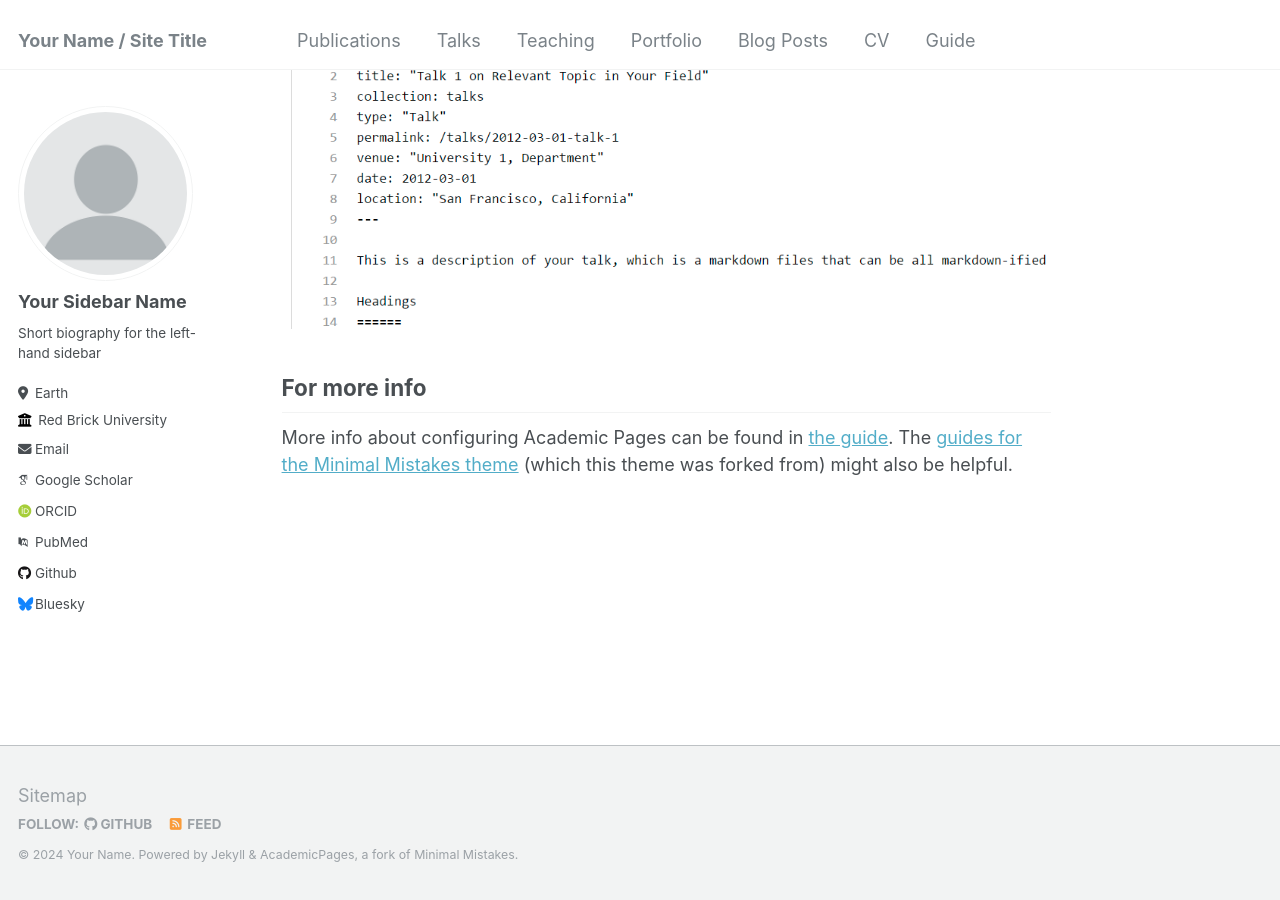
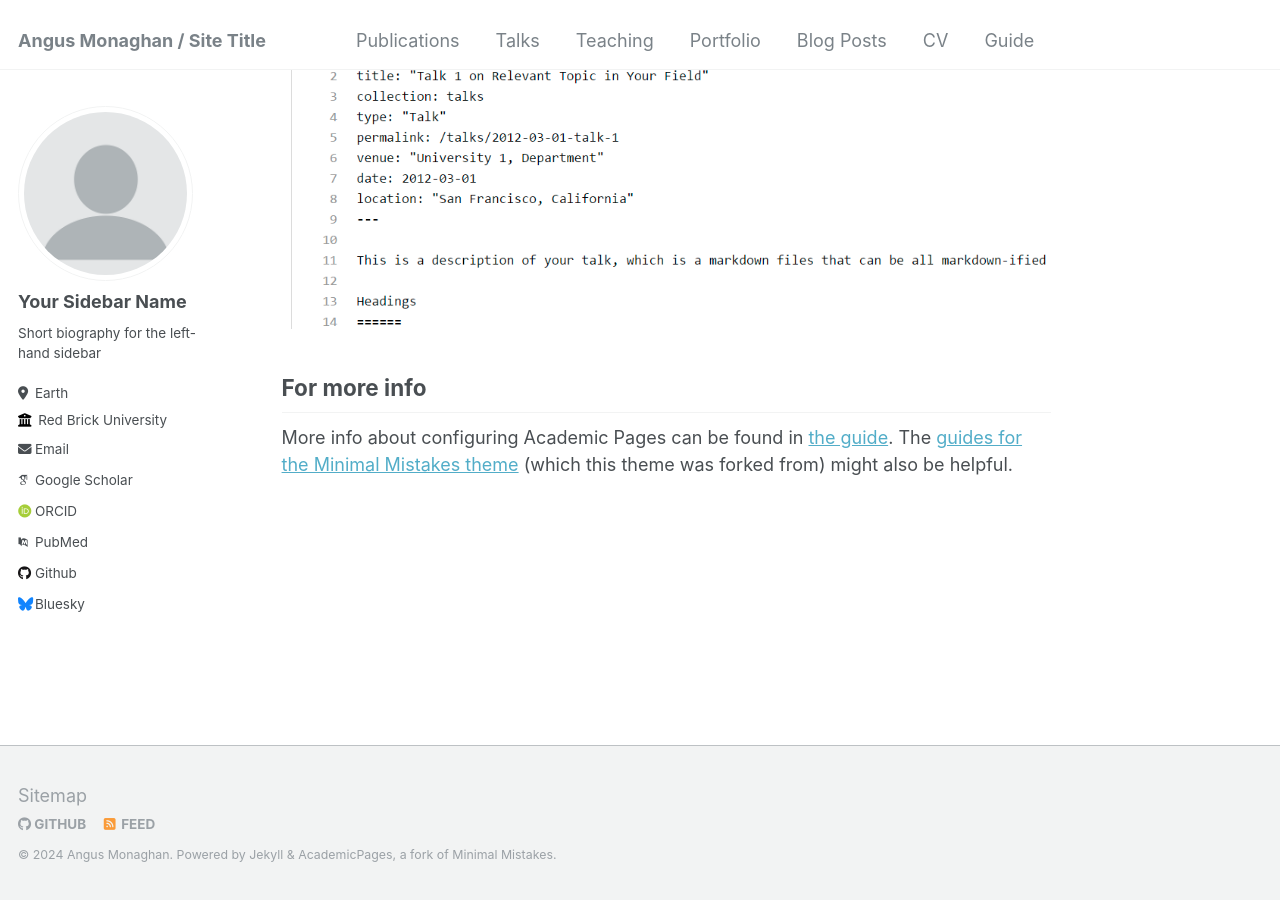
Before and after one commit to angusmonaghan/angusmonaghan.github.io, a Jekyll site: the page built from _pages/about.md, in a window 1280 px wide and 900 px high, scrolled down 2660 px. Built offline with Jekyll 4.4.1, drawn with Linux system fonts in a browser that asks for light colours; some web fonts are replaced.

Commit message:
name change

```diff
--- a/_config.yml
+++ b/_config.yml
@@ -7,10 +7,10 @@
 # server process.
 
 # Basic Site Settings
-locale                   : "en-US"
-title                    : "Your Name / Site Title"
+locale                   : "en-UK"
+title                    : "Angus Monaghan / Site Title"
 title_separator          : "-"
-name                     : &name "Your Name"
+name                     : &name "Angus Monaghan"
 description              : &description "personal description"
 url                      : https://academicpages.github.io # the base hostname & protocol for your site e.g. "https://mmistakes.github.io"
 baseurl                  : "" # the subpath of your site, e.g. "/blog"
@@ -57,7 +57,7 @@ author:
   keybase          : # Username
   instagram        : # Username
   lastfm           : # Username
-  linkedin         : # Username
+  linkedin         : # angusmonaghan
   mastodon         : # URL
   medium           : # URL
   pinterest        : # Username
@@ -76,7 +76,7 @@ author:
 
 # Site Settings
 teaser                   :  # filename of teaser fallback teaser image placed in /images/, .e.g. "500x300.png"
-breadcrumbs              : false # true, false (default)
+breadcrumbs              : true # true, false (default)
 words_per_minute         : 160
 future                   : true
 read_more                : "disabled" # if enabled, adds "Read more" links to excerpts
```
